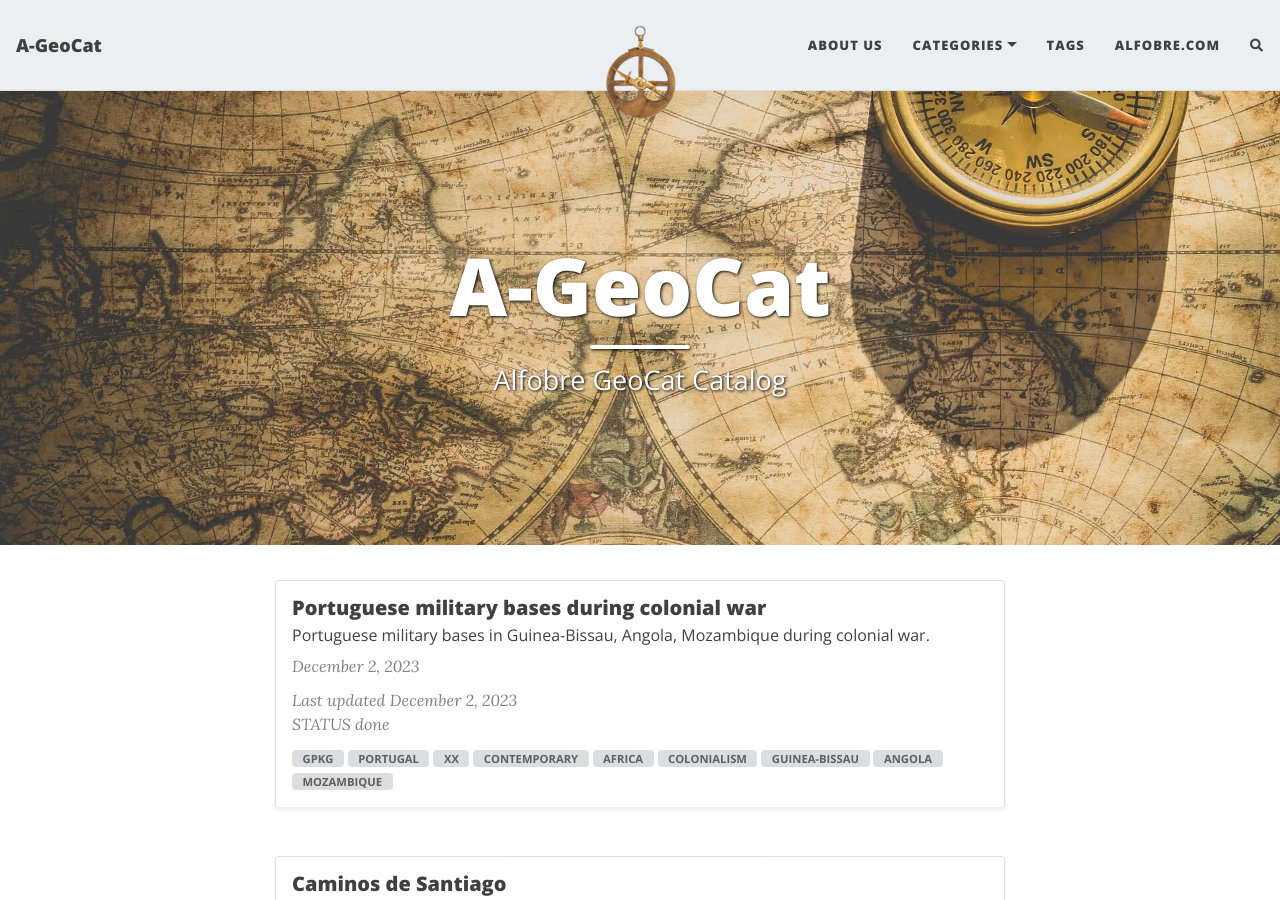
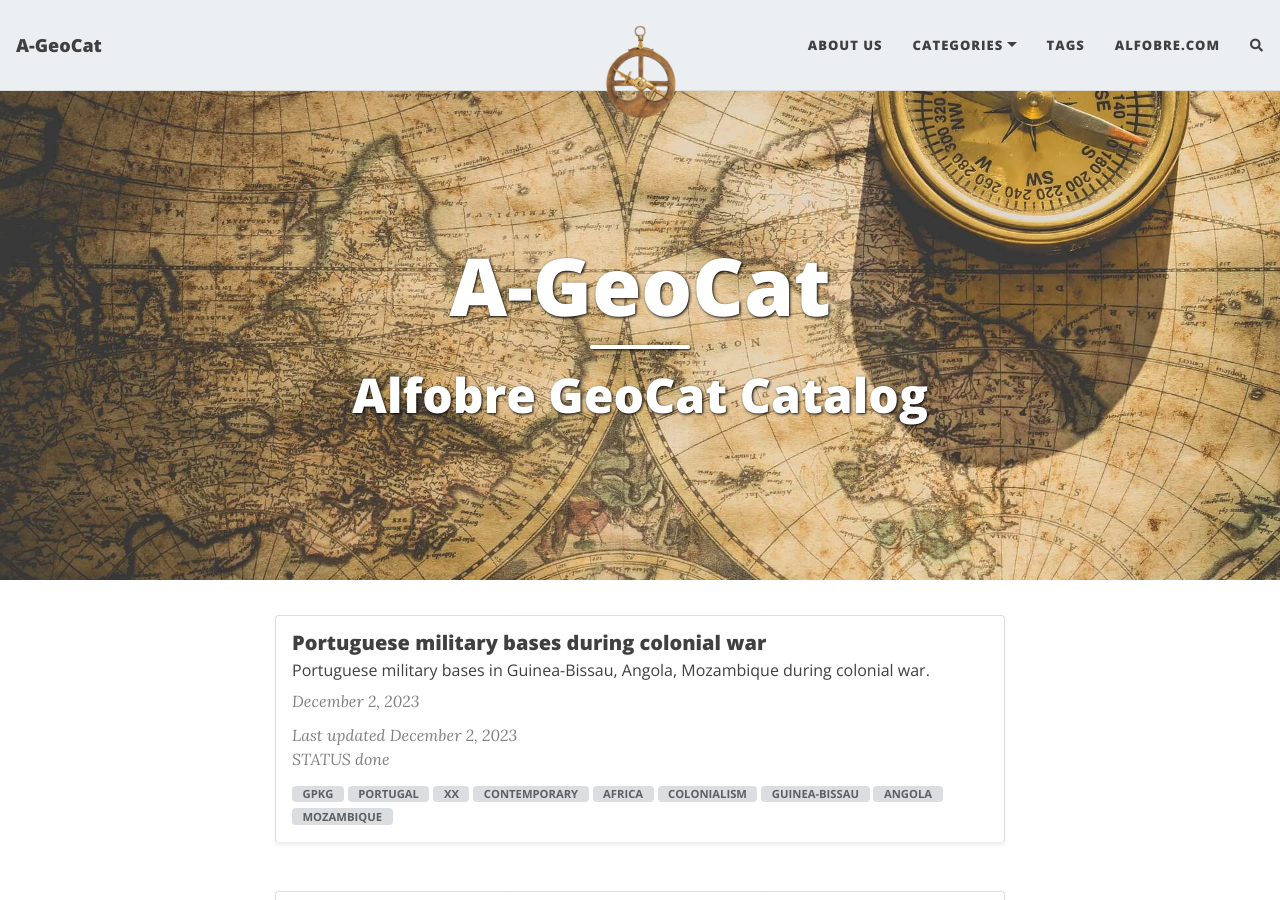
Before and after one commit to projetoalfobre/a-geocat, a Jekyll site: the page built from index.html, in a window 1280 px wide and 900 px high. Built offline with Jekyll 4.4.1, drawn with Linux system fonts in a browser that asks for light colours; nearby versions of some CDN libraries; the list of posts is cut into pages by our own code; comment, search, counter and statistics services are not loaded.

Commit message:
Update header.html

```diff
--- a/_includes/header.html
+++ b/_includes/header.html
@@ -31,7 +31,7 @@
 <h2>{% if page.title %}{{ page.title | strip_html }}{% else %}<br/>{% endif %}</h2>
           {% endif %}
 
-
+<!--
           {% if page.subtitle %}
             {% if include.type == "page" %}
               <hr class="small">
@@ -39,6 +39,15 @@
             {% else %}
               <h3 class="{{ include.type }}-subheading">{{ page.subtitle | strip_html }}</h3>
             {% endif %}
+          {% endif %}
+-->
+          {% if include.type == "page" %}
+          <hr class="small">
+<h2>{% if page.subtitle %}{{ page.subtitle | strip_html }}{% else %}<br/>{% endif %}</h2>
+  {% endif %}
+
+{% if include.type == "post" %}
+<h3>{% if page.subtitle %}{{ page.subtitle | strip_html }}{% else %}<br/>{% endif %}</h3>
           {% endif %}
 
           {% if include.type == "post" %}
```
